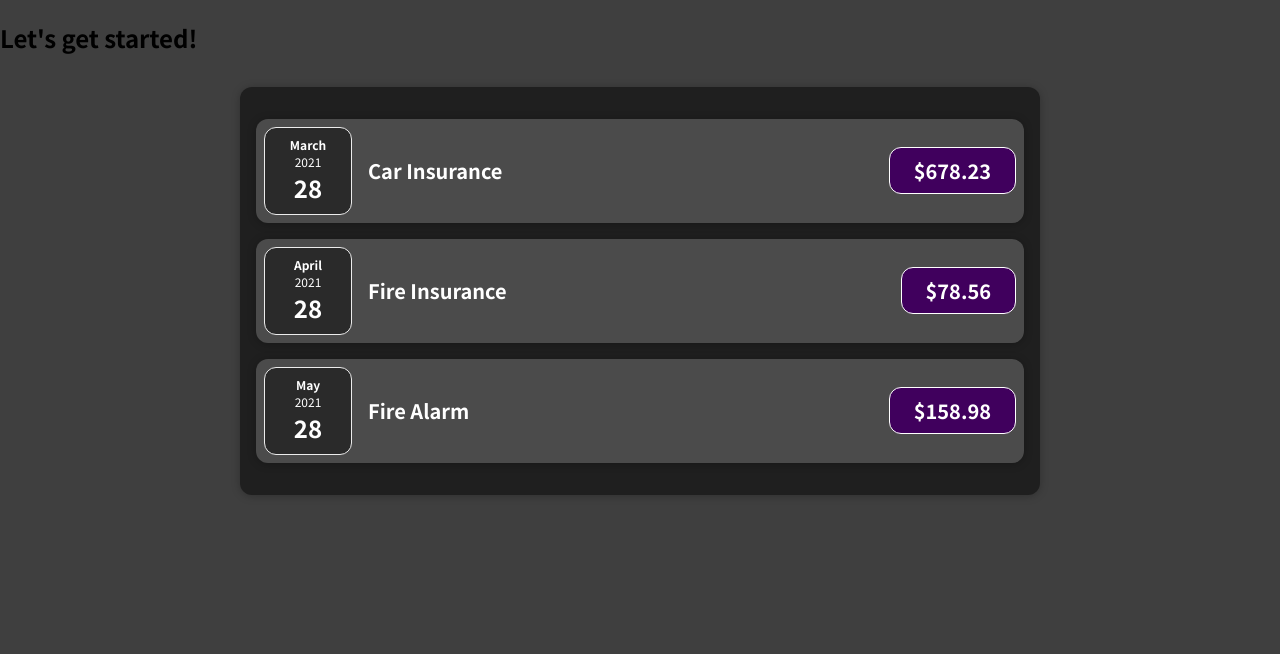
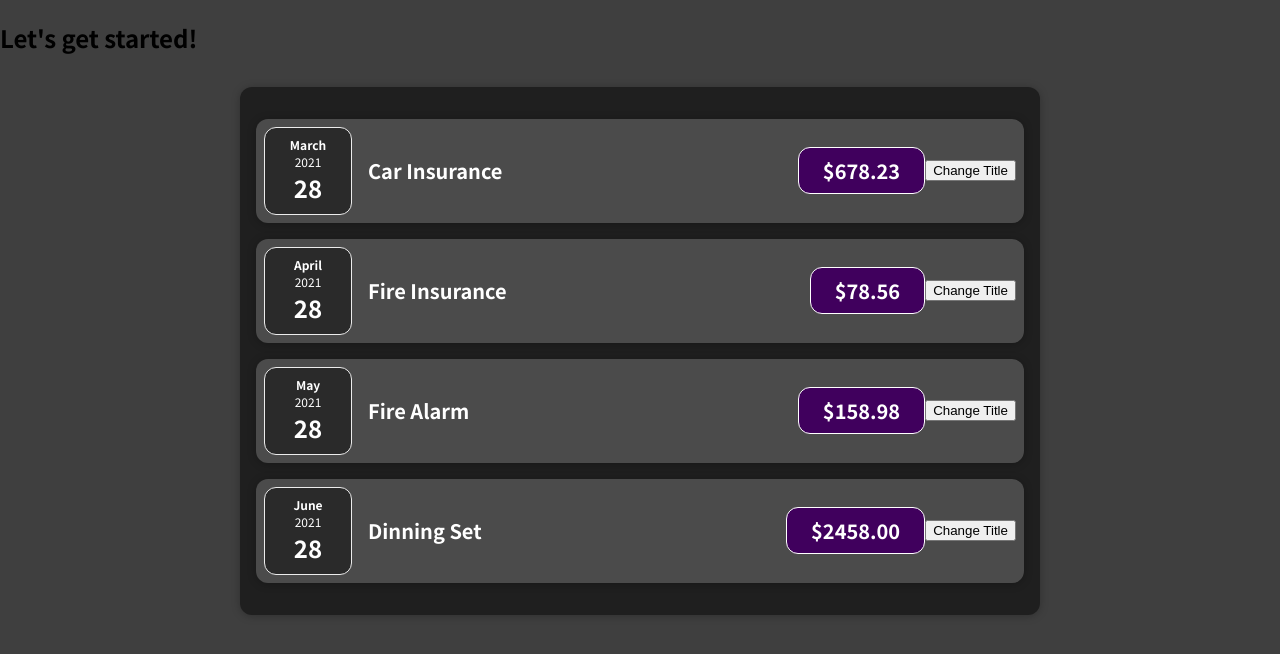
Before and after one commit to gokolo/expense-tracker, a JavaScript app: page / in a window 1280 px wide. Shown: the top 654 px of the page. Built offline with nearby package versions, Linux system fonts and the light colour scheme.

Commit message:
click handler

```diff
--- a/src/App.js
+++ b/src/App.js
@@ -5,6 +5,7 @@ function App() {
     { title: 'Car Insurance', amount: '$678.23', date: new Date(2021, 2, 28) },
     { title: 'Fire Insurance', amount: '$78.56', date: new Date(2021, 3, 28) },
     { title: 'Fire Alarm', amount: '$158.98', date: new Date(2021, 4, 28) },
+    { title: 'Dinning Set', amount: '$2458.00', date: new Date(2021, 5, 28) },
   ]
   return (
     <div>
--- a/src/components/ExpenseItem.js
+++ b/src/components/ExpenseItem.js
@@ -3,6 +3,9 @@ import Card from './Card';
 import './ExpenseItem.css'
 
 function ExpenseItem(props) {
+    const clickHandler = (props) => {
+        console.log('clicked', props)
+    }
 
     return (
         <Card className='expense-item'>
@@ -12,6 +15,7 @@ function ExpenseItem(props) {
                 <h2>{props.title}</h2>
                 <div className='expense-item__price'>{props.amount}</div>
             </div>
+            <button onClick={clickHandler}>Change Title</button>
         </Card>
     )
 }
--- a/src/components/Expenses.js
+++ b/src/components/Expenses.js
@@ -9,6 +9,7 @@ function Expenses(props) {
       <ExpenseItem title={expenses[0].title} amount={expenses[0].amount} date={expenses[0].date}></ExpenseItem>
       <ExpenseItem title={expenses[1].title} amount={expenses[1].amount} date={expenses[1].date}></ExpenseItem>
       <ExpenseItem title={expenses[2].title} amount={expenses[2].amount} date={expenses[2].date}></ExpenseItem>
+      <ExpenseItem title={expenses[3].title} amount={expenses[3].amount} date={expenses[3].date}></ExpenseItem>
     </Card>
   );
 }
```
Also changed, not shown: 1 other file (tests, documents, lock files or other folders).
